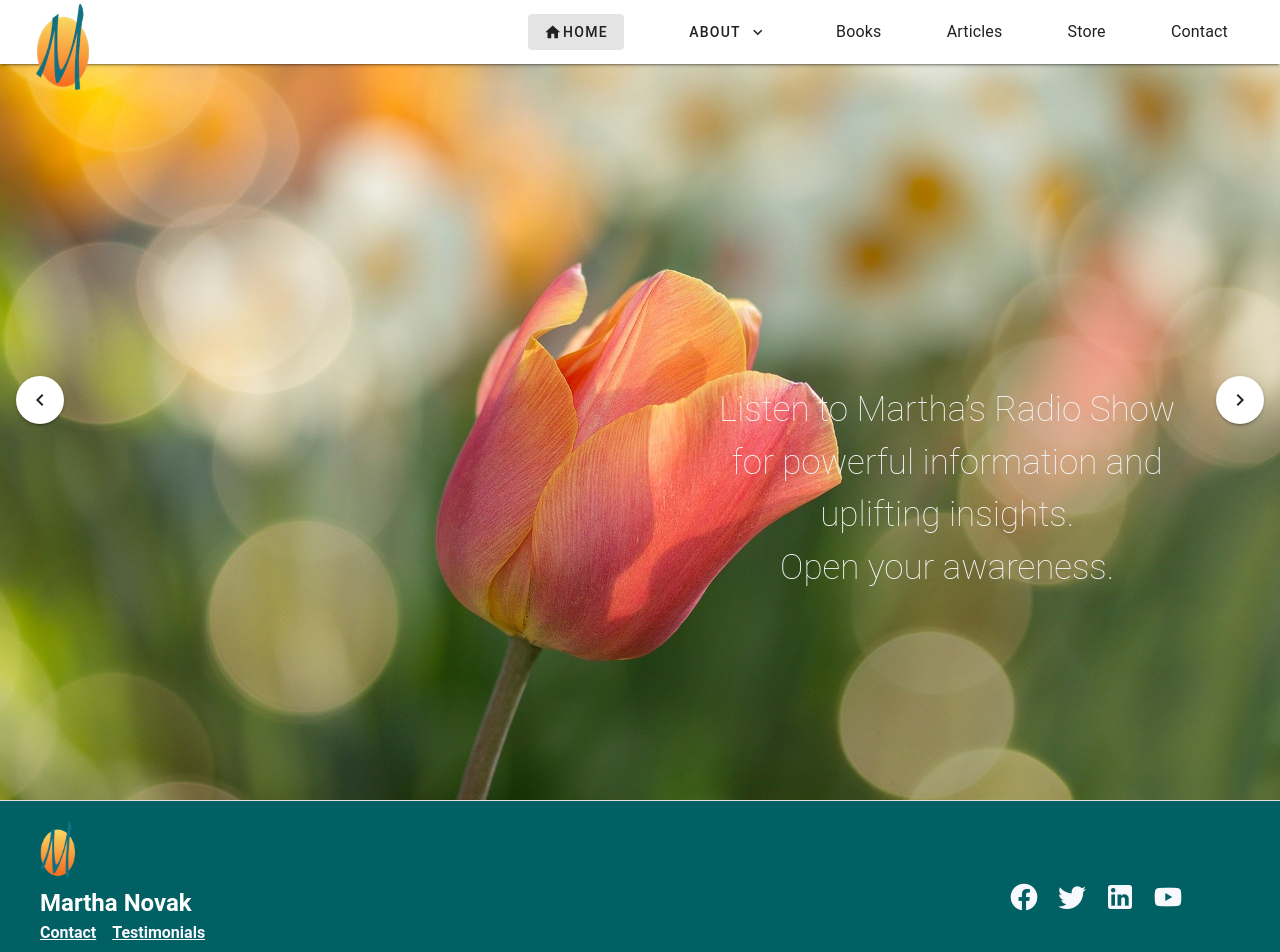
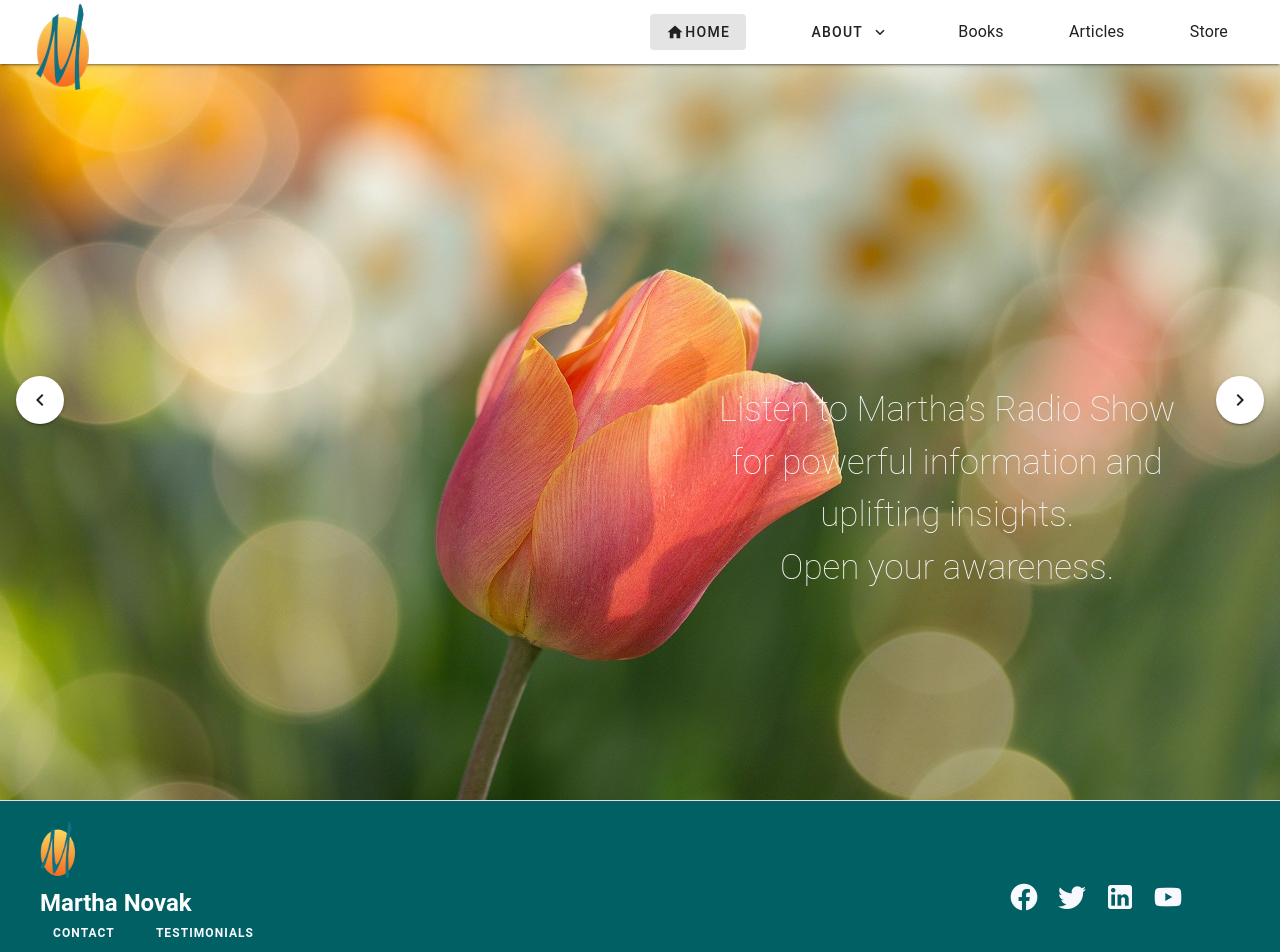
Before and after one commit to JimSadler/marthaVue3, a Vue app: page / in a window 1280 px wide. Shown: the top 952 px of the page. Built offline with nearby package versions, Linux system fonts and the light colour scheme.

Commit message:
added active styles to nav bar.

```diff
--- a/src/components/AppFooter.vue
+++ b/src/components/AppFooter.vue
@@ -10,10 +10,10 @@
           </h2>
           <ul style="list-style: none">
             <li class="footlink d-inline-block mr-2">
-              <a href="/contact">Contact</a>
+              <v-btn exact variant="text" size="small" density="compact"  to="/contact">Contact</v-btn>
             </li>
             <li class="footlink d-inline-block mx-2">
-              <a href="/testimonials">Testimonials</a>
+              <v-btn exact variant="text" size="small" density="compact" to="/testimonials">Testimonials</v-btn>
             </li>
           </ul>
         </v-col>
--- a/src/components/AppNavigation.vue
+++ b/src/components/AppNavigation.vue
@@ -83,11 +83,11 @@ const drawer = ref(null)
               <v-list-item-title>Store</v-list-item-title>
             </v-btn>
           </v-list-item>
-          <v-list-item>
-            <v-btn to="/contact" exact color="grey-darken-4">
-              <v-list-item-title>Contact</v-list-item-title>
-            </v-btn>
-          </v-list-item>
+          <!--<v-list-item>-->
+          <!--  <v-btn to="/contact" exact color="grey-darken-4">-->
+          <!--    <v-list-item-title>Contact</v-list-item-title>-->
+          <!--  </v-btn>-->
+          <!--</v-list-item>-->
         </v-list>
       </nav>
     </v-app-bar>
```
